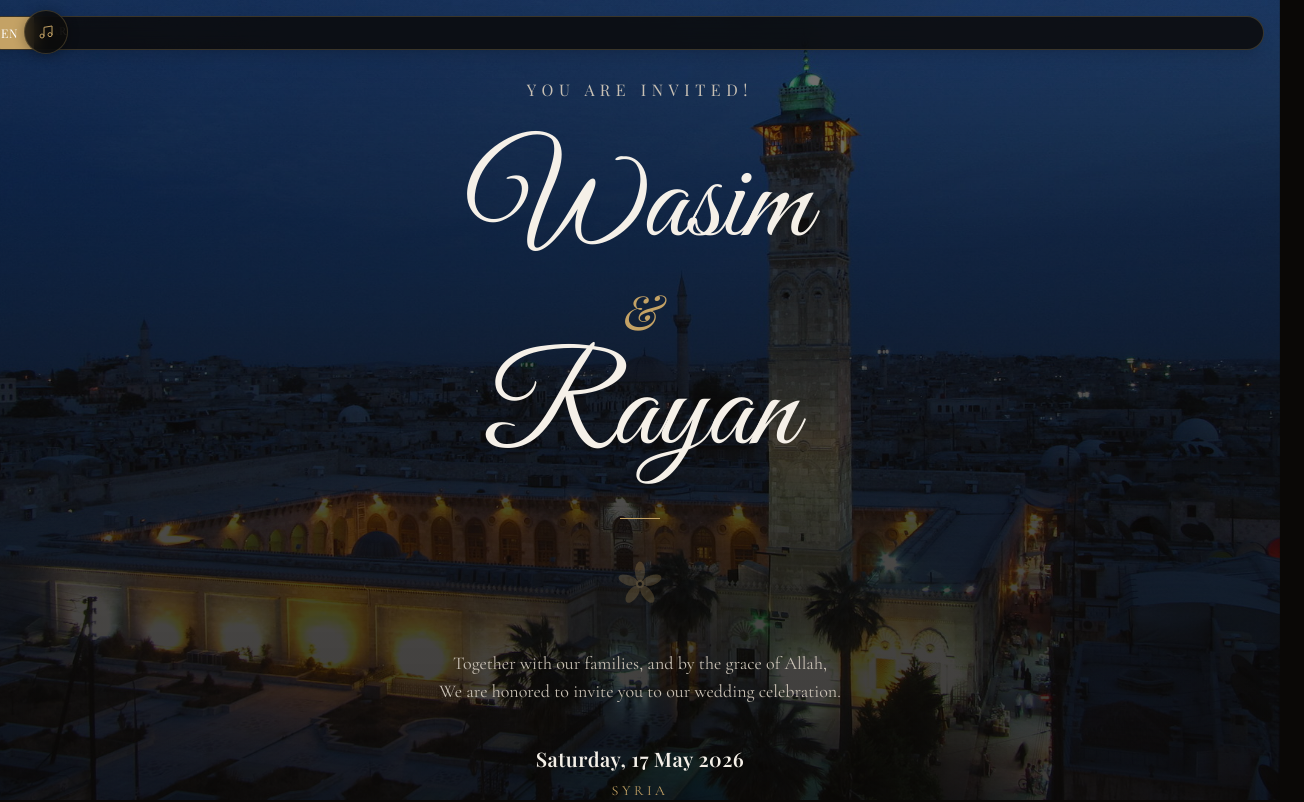
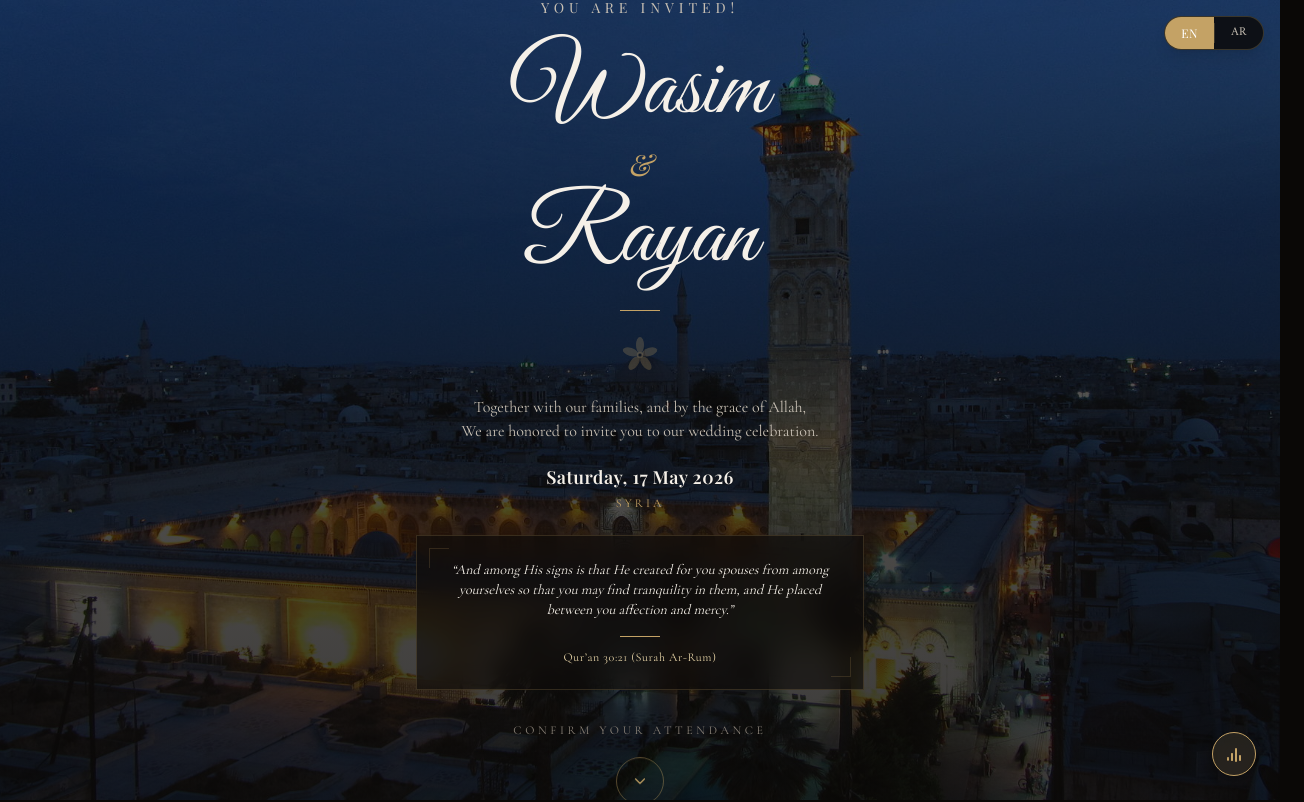
Before and after one commit to wasimaj4/royal-wedding, a Next.js app: page / in a window 1280 px wide. Shown: the top 802 px of the page, 1304 px wide, since content can reach past the window. Built offline with nearby package versions, Linux system fonts and the light colour scheme; a web font is replaced by a local one.

Commit message:
Restructure: multi-page nav with arrow, autoplay music, per-page backgrounds

```diff
--- a/src/app/globals.css
+++ b/src/app/globals.css
@@ -44,28 +44,8 @@ body {
 ::-webkit-scrollbar-thumb { background: var(--accent); border-radius: 2px; }
 ::-webkit-scrollbar-thumb:hover { background: var(--accent-light); }
 
-/* ── Full-page background image ─────────────────────── */
-.wedding-bg {
-  position: relative;
-  min-height: 100vh;
-}
-
-.wedding-bg::before {
-  content: '';
-  position: fixed;
-  inset: 0;
-  z-index: 0;
-  background-image: url('/bg.jpg');
-  background-size: cover;
-  background-position: center;
-  background-repeat: no-repeat;
-}
-
-.wedding-bg::after {
-  content: '';
-  position: fixed;
-  inset: 0;
-  z-index: 1;
+/* ── Background overlay for page backgrounds ─────────────────────── */
+.bg-overlay {
   background: linear-gradient(
     to bottom,
     rgba(10, 8, 6, 0.55) 0%,
@@ -73,11 +53,6 @@ body {
     rgba(10, 8, 6, 0.72) 60%,
     rgba(10, 8, 6, 0.80) 100%
   );
-}
-
-.wedding-bg > * {
-  position: relative;
-  z-index: 2;
 }
 
 .section-divider {
--- a/src/app/page.tsx
+++ b/src/app/page.tsx
@@ -1,9 +1,9 @@
 "use client";
 
-import { useEffect } from "react";
+import { useState, useEffect, useRef } from "react";
 import { LanguageProvider, useLanguage } from "@/context/LanguageContext";
+import { motion, AnimatePresence } from "framer-motion";
 import HeroSection from "@/components/HeroSection";
-import QuranicVerse from "@/components/QuranicVerse";
 import EventDetails from "@/components/EventDetails";
 import RSVPSection from "@/components/RSVPSection";
 import LanguageSwitcher from "@/components/LanguageSwitcher";
@@ -11,20 +11,89 @@ import MusicPlayer from "@/components/MusicPlayer";
 
 function WeddingApp() {
   const { locale, isRTL } = useLanguage();
+  const [currentPage, setCurrentPage] = useState(0);
+  const page2Ref = useRef<HTMLDivElement>(null);
 
   useEffect(() => {
     document.documentElement.lang = locale;
     document.documentElement.dir = isRTL ? "rtl" : "ltr";
   }, [locale, isRTL]);
 
+  // Reset scroll on page 2 when entering
+  useEffect(() => {
+    if (currentPage === 1 && page2Ref.current) {
+      page2Ref.current.scrollTop = 0;
+    }
+  }, [currentPage]);
+
   return (
-    <div className="min-h-screen wedding-bg">
+    <div className="h-screen overflow-hidden relative">
+      {/* Background layers — cross-fade on page change */}
+      <div
+        className={`fixed inset-0 z-0 transition-opacity duration-1000 ease-in-out ${
+          currentPage === 0 ? "opacity-100" : "opacity-0"
+        }`}
+      >
+        <div
+          className="absolute inset-0 bg-cover bg-center bg-no-repeat"
+          style={{ backgroundImage: "url('/bg.jpg')" }}
+        />
+        <div className="absolute inset-0 bg-overlay" />
+      </div>
+      <div
+        className={`fixed inset-0 z-0 transition-opacity duration-1000 ease-in-out ${
+          currentPage === 1 ? "opacity-100" : "opacity-0"
+        }`}
+      >
+        <div
+          className="absolute inset-0 bg-cover bg-center bg-no-repeat"
+          style={{ backgroundImage: "url('/bg2.jpg')" }}
+        />
+        <div className="absolute inset-0 bg-overlay" />
+      </div>
+
+      {/* Fixed UI controls */}
       <LanguageSwitcher />
       <MusicPlayer />
 
+      {/* Page content with transitions */}
+      <AnimatePresence mode="wait">
+        {currentPage === 0 ? (
+          <motion.div
+            key="page-invitation"
+            initial={{ opacity: 0, y: 40 }}
+            animate={{ opacity: 1, y: 0 }}
+            exit={{ opacity: 0, y: -40 }}
+            transition={{ duration: 0.7, ease: "easeInOut" }}
+            className="relative z-10 h-screen"
+          >
+            <HeroSection onNavigateNext={() => setCurrentPage(1)} />
+          </motion.div>
+        ) : (
+          <motion.div
+            key="page-details"
+            ref={page2Ref}
+            initial={{ opacity: 0, y: 40 }}
+            animate={{ opacity: 1, y: 0 }}
+            exit={{ opacity: 0, y: -40 }}
+            transition={{ duration: 0.7, ease: "easeInOut" }}
+            className="relative z-10 h-screen overflow-y-auto"
+          >
+            {/* Back arrow */}
+            <motion.button
+              initial={{ opacity: 0 }}
+              animate={{ opacity: 1 }}
+              transition={{ delay: 0.4 }}
+              onClick={() => setCurrentPage(0)}
+              className="fixed top-4 left-4 z-40 w-10 h-10 flex items-center justify-center rounded-full border border-border bg-bg-dark/60 backdrop-blur-md text-accent hover:border-accent transition-colors duration-300"
+              aria-label="Back to invitation"
+            >
+              <svg width="16" height="16" viewBox="0 0 24 24" fill="none" stroke="currentColor" strokeWidth="1.5" strokeLinecap="round" strokeLinejoin="round">
+                <path d="M18 15l-6-6-6 6" />
+              </svg>
+            </motion.button>
+
             <main>
-        <HeroSection />
-        <QuranicVerse />
               <EventDetails />
               <RSVPSection />
 
@@ -36,6 +105,9 @@ function WeddingApp() {
                 </p>
               </footer>
             </main>
+          </motion.div>
+        )}
+      </AnimatePresence>
     </div>
   );
 }
--- a/src/components/HeroSection.tsx
+++ b/src/components/HeroSection.tsx
@@ -7,36 +7,38 @@ const fadeIn = {
   hidden: { opacity: 0 },
   visible: (delay: number) => ({
     opacity: 1,
-    transition: { duration: 1.5, delay, ease: "easeOut" },
+    transition: { duration: 1.2, delay, ease: "easeOut" },
   }),
 };
 
 const slideUp = {
-  hidden: { opacity: 0, y: 30 },
+  hidden: { opacity: 0, y: 20 },
   visible: (delay: number) => ({
     opacity: 1,
     y: 0,
-    transition: { duration: 1.2, delay, ease: "easeOut" },
+    transition: { duration: 1, delay, ease: "easeOut" },
   }),
 };
 
-export default function HeroSection() {
+interface HeroSectionProps {
+  onNavigateNext: () => void;
+}
+
+export default function HeroSection({ onNavigateNext }: HeroSectionProps) {
   const { t, isRTL } = useLanguage();
 
   return (
-    <section className="min-h-screen flex flex-col items-center justify-center relative px-6">
-
-      {/* Content */}
+    <section className="h-screen flex flex-col items-center justify-center relative px-6 py-8">
       <motion.div
         initial="hidden"
         animate="visible"
-        className="text-center relative z-10 max-w-2xl"
+        className="text-center relative z-10 max-w-2xl w-full"
       >
         {/* "You are invited" */}
         <motion.p
-          custom={0.3}
+          custom={0.2}
           variants={slideUp}
-          className={`text-sm sm:text-base tracking-[0.35em] uppercase mb-10 ${
+          className={`text-xs sm:text-sm tracking-[0.35em] uppercase mb-5 sm:mb-6 ${
             isRTL
               ? "font-arabic text-accent-dark"
               : "font-serif text-text-secondary"
@@ -46,19 +48,19 @@ export default function HeroSection() {
         </motion.p>
 
         {/* Couple Names */}
-        <motion.div custom={0.8} variants={fadeIn}>
+        <motion.div custom={0.5} variants={fadeIn}>
           {isRTL ? (
-            <h1 className="font-arabic-decorative text-5xl sm:text-6xl md:text-7xl lg:text-8xl text-text-primary leading-[1.3] tracking-wide">
+            <h1 className="font-arabic-decorative text-4xl sm:text-5xl md:text-6xl lg:text-7xl text-text-primary leading-[1.3] tracking-wide">
               {t.groomName}
-              <span className="block text-3xl sm:text-4xl md:text-5xl text-accent my-3 font-arabic">
+              <span className="block text-2xl sm:text-3xl text-accent my-1.5 sm:my-2 font-arabic">
                 {t.and}
               </span>
               {t.brideName}
             </h1>
           ) : (
-            <h1 className="font-script text-6xl sm:text-7xl md:text-8xl lg:text-9xl text-text-primary leading-[1.1]">
+            <h1 className="font-script text-5xl sm:text-6xl md:text-7xl lg:text-8xl text-text-primary leading-[1.1]">
               {t.groomName}
-              <span className="block text-3xl sm:text-4xl md:text-5xl text-accent my-4 font-serif italic font-light">
+              <span className="block text-2xl sm:text-3xl text-accent my-1.5 sm:my-2 font-serif italic font-light">
                 {t.and}
               </span>
               {t.brideName}
@@ -67,20 +69,20 @@ export default function HeroSection() {
         </motion.div>
 
         {/* Decorative line */}
-        <motion.div custom={1.3} variants={fadeIn} className="my-10">
+        <motion.div custom={0.9} variants={fadeIn} className="my-5 sm:my-6">
           <div className="accent-line" />
         </motion.div>
 
-        {/* Jasmine flower SVG — Syrian national flower */}
-        <motion.div custom={1.5} variants={fadeIn} className="flex justify-center mb-10">
+        {/* Jasmine flower */}
+        <motion.div custom={1.0} variants={fadeIn} className="flex justify-center mb-4 sm:mb-5">
           <JasmineFlower />
         </motion.div>
 
         {/* Invitation text */}
         <motion.p
-          custom={1.8}
+          custom={1.2}
           variants={slideUp}
-          className={`text-base sm:text-lg leading-relaxed whitespace-pre-line max-w-md mx-auto ${
+          className={`text-sm sm:text-base leading-relaxed whitespace-pre-line max-w-md mx-auto ${
             isRTL
               ? "font-arabic text-text-secondary"
               : "font-body text-text-secondary"
@@ -91,19 +93,19 @@ export default function HeroSection() {
 
         {/* Date & Location */}
         <motion.div
-          custom={2.2}
+          custom={1.4}
           variants={slideUp}
-          className="mt-10 space-y-2"
+          className="mt-4 sm:mt-5 space-y-1"
         >
           <p
-            className={`text-lg sm:text-xl font-semibold tracking-wide ${
+            className={`text-base sm:text-lg font-semibold tracking-wide ${
               isRTL ? "font-arabic text-text-primary" : "font-serif text-text-primary"
             }`}
           >
             {t.eventDate}
           </p>
           <p
-            className={`text-sm tracking-[0.25em] uppercase ${
+            className={`text-xs tracking-[0.25em] uppercase ${
               isRTL ? "font-arabic text-accent" : "font-body text-accent"
             }`}
           >
@@ -111,20 +113,66 @@ export default function HeroSection() {
           </p>
         </motion.div>
 
-        {/* Scroll indicator */}
-        <motion.div
-          custom={3}
-          variants={fadeIn}
-          className="mt-16"
-        >
-          <motion.div
-            animate={{ y: [0, 8, 0] }}
+        {/* Quranic Verse — compact card */}
+        <motion.div custom={1.6} variants={slideUp} className="mt-5 sm:mt-6">
+          <div className="verse-card max-w-md mx-auto px-5 py-5 sm:px-8 sm:py-6 text-center">
+            <blockquote
+              className={`text-xs sm:text-sm leading-[1.8] ${
+                isRTL
+                  ? "font-arabic text-text-primary"
+                  : "font-body italic text-text-primary"
+              }`}
+              dir={isRTL ? "rtl" : "ltr"}
+            >
+              {t.quranVerse}
+            </blockquote>
+            <div className="mt-3 sm:mt-4">
+              <div className="accent-line mb-2 sm:mb-3" />
+              <p
+                className={`text-[10px] sm:text-xs tracking-wider ${
+                  isRTL
+                    ? "font-arabic text-accent-dark"
+                    : "font-body text-accent-dark"
+                }`}
+              >
+                {t.quranReference}
+              </p>
+            </div>
+          </div>
+        </motion.div>
+
+        {/* "CONFIRM YOUR ATTENDANCE" + Down Arrow */}
+        <motion.div custom={2.0} variants={slideUp} className="mt-6 sm:mt-8">
+          <p
+            className={`text-[10px] sm:text-xs tracking-[0.25em] sm:tracking-[0.3em] uppercase mb-3 sm:mb-4 ${
+              isRTL
+                ? "font-arabic text-text-muted"
+                : "font-body text-text-muted"
+            }`}
+          >
+            {t.rsvpTitle}
+          </p>
+
+          <motion.button
+            onClick={onNavigateNext}
+            className="mx-auto flex items-center justify-center w-11 h-11 sm:w-12 sm:h-12 rounded-full border border-accent/40 text-accent hover:border-accent hover:bg-accent/10 transition-all duration-300"
+            animate={{ y: [0, 6, 0] }}
             transition={{ duration: 2, repeat: Infinity, ease: "easeInOut" }}
-            className="flex flex-col items-center gap-2"
+            aria-label="Go to RSVP"
           >
-            <div className="w-px h-8 bg-gradient-to-b from-transparent to-accent/40" />
-            <div className="w-1.5 h-1.5 rounded-full bg-accent/40" />
-          </motion.div>
+            <svg
+              width="18"
+              height="18"
+              viewBox="0 0 24 24"
+              fill="none"
+              stroke="currentColor"
+              strokeWidth="1.5"
+              strokeLinecap="round"
+              strokeLinejoin="round"
+            >
+              <path d="M6 9l6 6 6-6" />
+            </svg>
+          </motion.button>
         </motion.div>
       </motion.div>
     </section>
@@ -134,7 +182,7 @@ export default function HeroSection() {
 /* ── Syrian Jasmine Flower (الياسمين الدمشقي) ──────────── */
 function JasmineFlower() {
   return (
-    <svg width="50" height="50" viewBox="0 0 100 100" className="text-accent opacity-40">
+    <svg width="40" height="40" viewBox="0 0 100 100" className="text-accent opacity-40">
       {/* Five petals */}
       {[0, 72, 144, 216, 288].map((angle, i) => (
         <ellipse
--- a/src/components/MusicPlayer.tsx
+++ b/src/components/MusicPlayer.tsx
@@ -1,32 +1,44 @@
 "use client";
 
 import { useState, useRef, useEffect, useCallback } from "react";
-import { motion, AnimatePresence } from "framer-motion";
+import { motion } from "framer-motion";
 import { useLanguage } from "@/context/LanguageContext";
 
 export default function MusicPlayer() {
   const { t } = useLanguage();
   const audioRef = useRef<HTMLAudioElement | null>(null);
   const [isPlaying, setIsPlaying] = useState(false);
-  const [showTooltip, setShowTooltip] = useState(true);
 
   useEffect(() => {
-    audioRef.current = new Audio("/music.mp3");
-    audioRef.current.loop = true;
-    audioRef.current.volume = 0.4;
+    const audio = new Audio("/music.mp3");
+    audio.loop = true;
+    audio.volume = 0.4;
+    audioRef.current = audio;
+
+    let handler: (() => void) | null = null;
+
+    // Try immediate autoplay
+    audio.play()
+      .then(() => setIsPlaying(true))
+      .catch(() => {
+        // Autoplay blocked — play on first user interaction
+        handler = () => {
+          audio.play().then(() => setIsPlaying(true)).catch(() => {});
+          document.removeEventListener("click", handler!);
+          document.removeEventListener("touchstart", handler!);
+        };
+        document.addEventListener("click", handler);
+        document.addEventListener("touchstart", handler);
+      });
 
     return () => {
-      if (audioRef.current) {
-        audioRef.current.pause();
-        audioRef.current = null;
+      audio.pause();
+      audioRef.current = null;
+      if (handler) {
+        document.removeEventListener("click", handler);
+        document.removeEventListener("touchstart", handler);
       }
     };
-  }, []);
-
-  // Hide tooltip after 4s
-  useEffect(() => {
-    const timer = setTimeout(() => setShowTooltip(false), 4000);
-    return () => clearTimeout(timer);
   }, []);
 
   const togglePlay = useCallback(() => {
@@ -38,9 +50,7 @@ export default function MusicPlayer() {
     } else {
       audioRef.current.play().then(() => {
         setIsPlaying(true);
-        setShowTooltip(false);
       }).catch(() => {
-        // Autoplay blocked — user needs to interact
         setIsPlaying(false);
       });
     }
@@ -50,23 +60,9 @@ export default function MusicPlayer() {
     <motion.div
       initial={{ opacity: 0, scale: 0.8 }}
       animate={{ opacity: 1, scale: 1 }}
-      transition={{ delay: 2, duration: 0.6 }}
-      className="fixed bottom-6 left-6 z-50 flex items-center gap-3"
+      transition={{ delay: 1.5, duration: 0.6 }}
+      className="fixed bottom-6 right-6 z-50"
     >
-      {/* Tooltip */}
-      <AnimatePresence>
-        {showTooltip && (
-          <motion.div
-            initial={{ opacity: 0, x: -10 }}
-            animate={{ opacity: 1, x: 0 }}
-            exit={{ opacity: 0, x: -10 }}
-            className="bg-bg-dark/80 border border-border backdrop-blur-md rounded-full px-4 py-1.5 shadow-lg text-xs font-body text-text-secondary tracking-wider whitespace-nowrap"
-          >
-            ♪ {t.playMusic}
-          </motion.div>
-        )}
-      </AnimatePresence>
-
       {/* Play/Pause Button */}
       <button
         onClick={togglePlay}
```
Also changed, not shown: public/bg2.jpg (added). Lines whose indentation alone changed are shown as unchanged.
